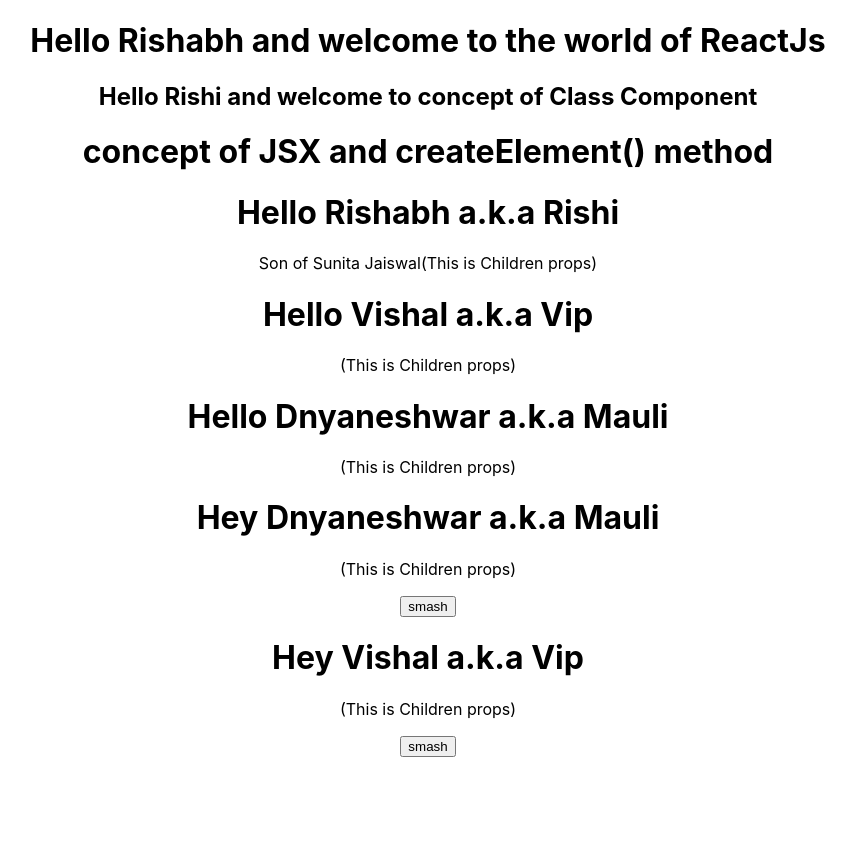
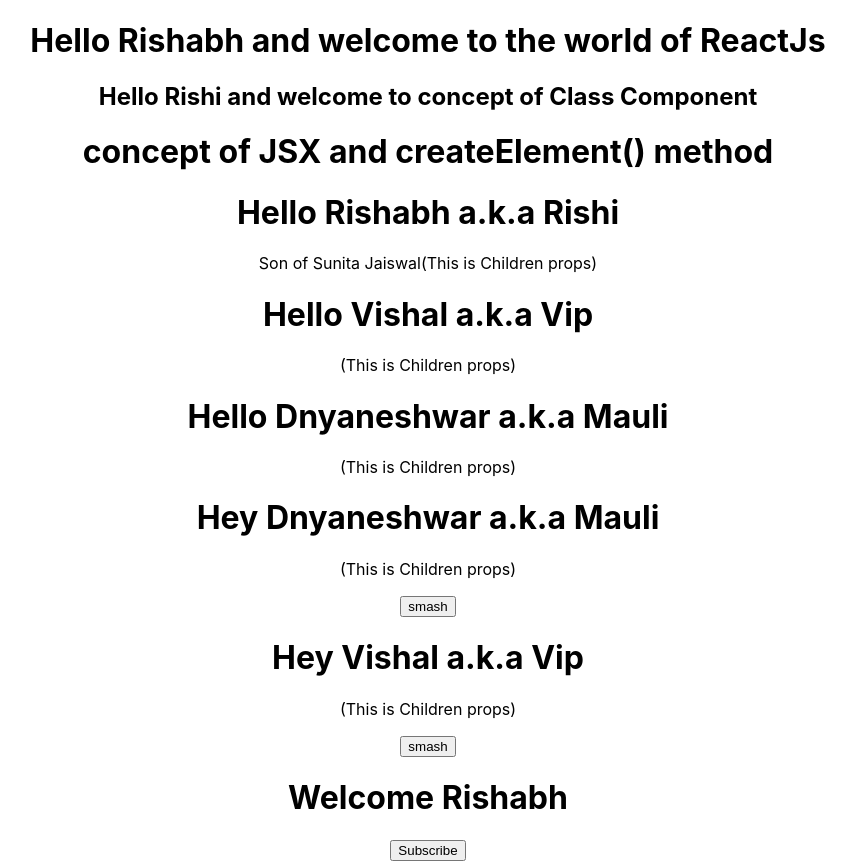
Before and after one commit to rishabhjaiswal155/React, a React (Create React App) app: page / in a window 1280 px wide. Shown: the whole page, without its empty margins (212-1068 px from the left). Before the commit the page ends 800 px from the top, so only its background shows below. Built offline with nearby package versions, Linux system fonts and the light colour scheme.

Commit message:
use of State with Class Component

```diff
--- a/src/App.js
+++ b/src/App.js
@@ -5,6 +5,7 @@
 import Hello from './components/Hello';
 import Friends from './components/Friends';
 import Jigri from './components/Jigri';
+import Message from './components/Messsage';
 function App() {
   return (
     <div className="App">
@@ -29,7 +30,7 @@
         <p>(This is Children props)</p>
         <button>smash</button>
       </Jigri>
-
+ <Message/>
       </div>
   );
 }
--- /dev/null
+++ b/src/components/Messsage.js
@@ -0,0 +1,19 @@
+import React ,{Component} from 'react'
+class Message extends Component{
+    constructor(){
+        super()
+    this.state={message:"Welcome Rishabh"}
+    }
+    changemessage(){
+        this.setState({message:"Thank you for Subscribing!!"})
+    }
+    render(){
+        return(
+        <div>
+            <h1>{this.state.message}</h1>
+            <button onClick={()=>this.changemessage()}>Subscribe</button>
+        </div>
+        )
+    }
+}
+export default Message
```
